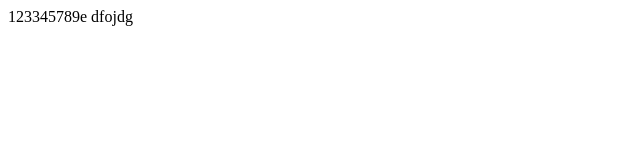
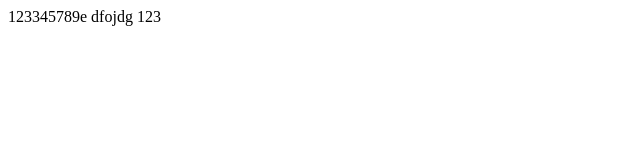
Before and after one commit to JavaSsun/git_learning, a plain HTML site: page index.html in a window 1280 px wide. Shown: the full height of the page, 0-640 px from the left. Drawn offline with Linux system fonts and the light colour scheme.

```diff
--- a/index.html
+++ b/index.html
@@ -1,2 +1,3 @@
 123345789e
 dfojdg
+<html>123</html>
```
